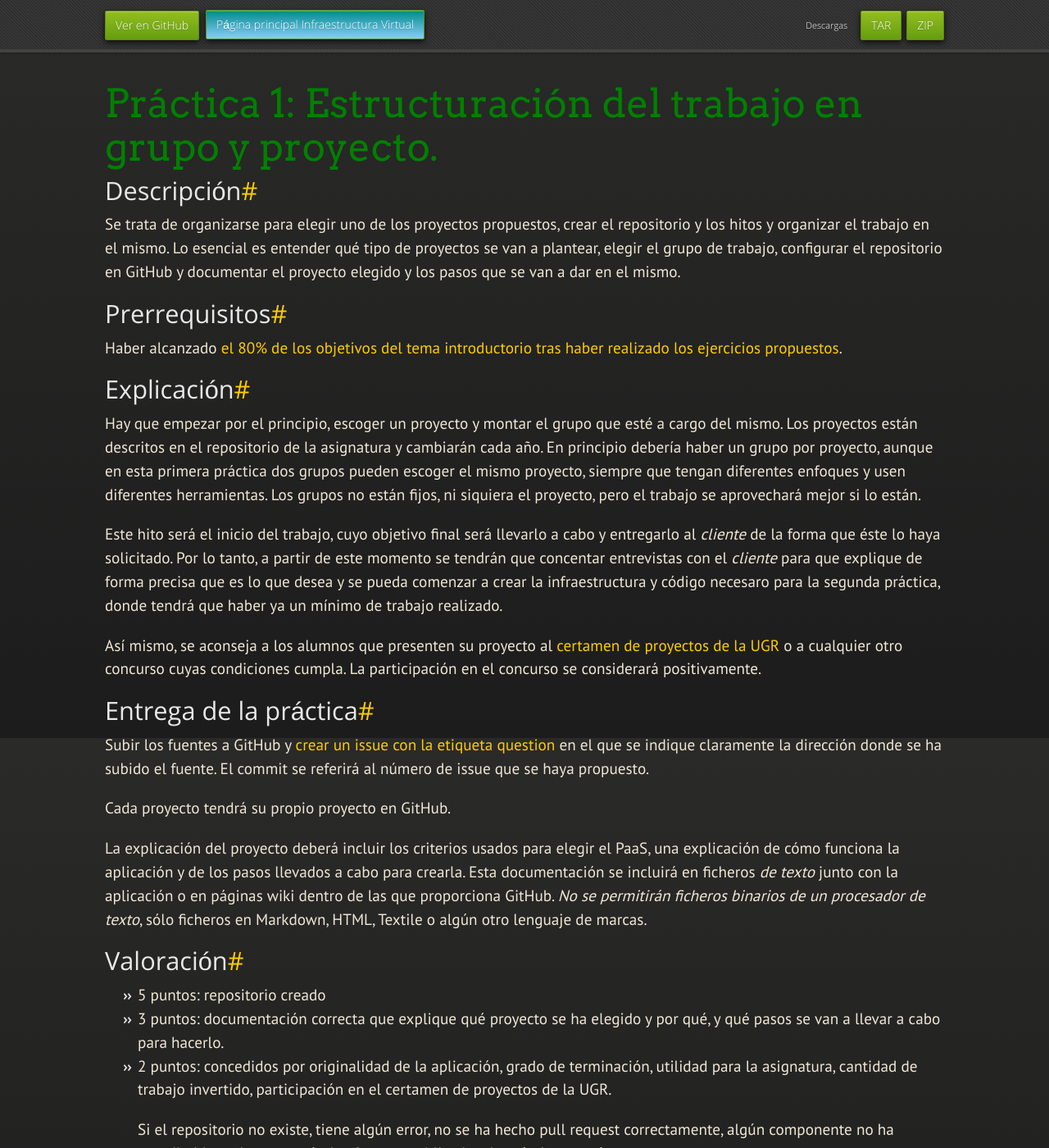
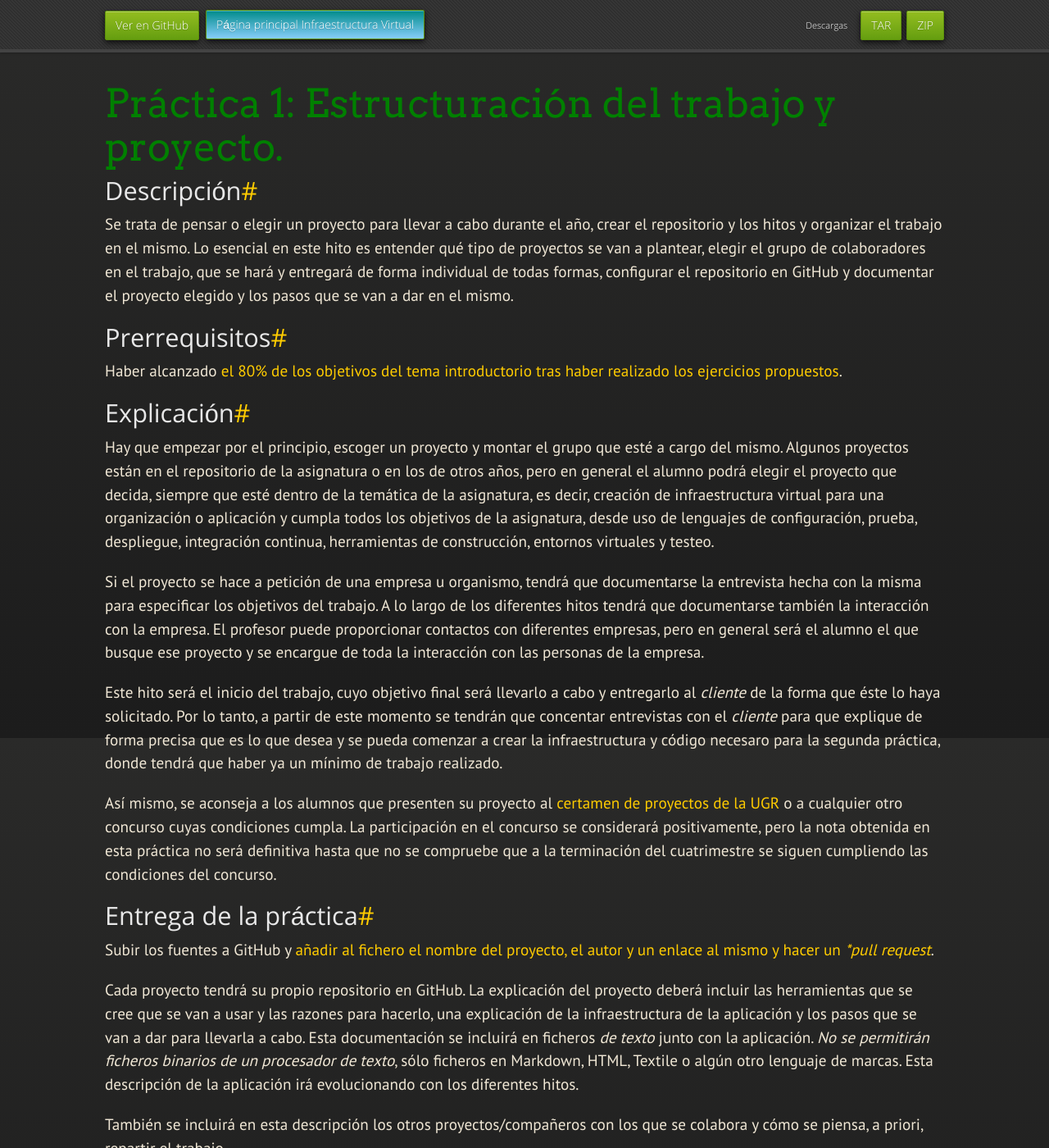
Before and after one commit to JJ/IV, a Jekyll site: the page built from documentos/practicas/1.Infraestructura.md, in a window 1280 px wide and 1400 px high. Shown: the whole window at 82% size. Built offline with Jekyll 4.4.1, drawn with Linux system fonts in a browser that asks for light colours; nearby versions of some CDN libraries; some web fonts are replaced; some of the changed text lies outside the part shown.

Commit message:
Sync documentos/practicas/1.Infraestructura.md de master a gh-pages

```diff
--- a/documentos/practicas/1.Infraestructura.md
+++ b/documentos/practicas/1.Infraestructura.md
@@ -1,15 +1,21 @@
 ---
 layout: index
 
+
 ---
-
-Práctica 1: Estructuración del trabajo en grupo y proyecto.
+Práctica 1: Estructuración del trabajo y proyecto.
 =====================================
 
 Descripción
 -----------------
 
-Se trata de organizarse para elegir uno de los proyectos propuestos, crear el repositorio y los hitos y organizar el trabajo en el mismo. Lo esencial es entender qué tipo de proyectos se van a plantear, elegir el grupo de trabajo, configurar el repositorio en GitHub y documentar el proyecto elegido y los pasos que se van a dar en el mismo.
+Se trata de pensar o elegir un proyecto para llevar a cabo durante el año,
+crear el repositorio y los hitos y organizar el trabajo en el
+mismo. Lo esencial en este hito es entender qué tipo de proyectos se van a
+plantear, elegir el grupo de colaboradores en el trabajo, que se hará y entregará de forma individual de todas formas, configurar
+el repositorio en
+GitHub y documentar el proyecto elegido y los pasos que se van a dar
+en el mismo.
 
 Prerrequisitos
 --------------------
@@ -20,37 +26,75 @@ Haber alcanzado
 Explicación
 ----------------
 
-Hay que empezar por el principio, escoger un proyecto y montar el grupo que esté a cargo del mismo. Los proyectos están descritos en el repositorio de la asignatura y cambiarán cada año. En principio debería haber un grupo por proyecto, aunque en esta primera práctica dos grupos pueden escoger el mismo proyecto, siempre que tengan diferentes enfoques y usen diferentes herramientas. Los grupos no están fijos, ni siquiera el proyecto, pero el trabajo se aprovechará mejor si lo están.
+Hay que empezar por el principio, escoger un proyecto y montar el
+grupo que esté a cargo del mismo. Algunos proyectos están en el
+repositorio de la asignatura o en los de otros años, pero en general
+el alumno podrá elegir el proyecto que decida, siempre que esté dentro
+de la temática de la asignatura, es decir, creación de infraestructura
+virtual para una organización o aplicación y cumpla todos los
+objetivos de la asignatura, desde uso de lenguajes de configuración,
+prueba, despliegue, integración continua, herramientas de
+construcción, entornos virtuales y testeo.
 
-Este hito será el inicio del trabajo, cuyo objetivo final será llevarlo a cabo y entregarlo al *cliente* de la forma que éste lo haya solicitado. Por lo tanto, a partir de este momento se tendrán que concentar entrevistas con el *cliente* para que explique de forma precisa que es lo que desea y se pueda comenzar a crear la infraestructura y código necesaro para la segunda práctica, donde tendrá que haber ya un mínimo de trabajo realizado.
+Si el proyecto se hace a petición de una empresa u organismo, tendrá
+que documentarse la entrevista hecha con la misma para especificar los
+objetivos del trabajo. A lo largo de los diferentes hitos tendrá que
+documentarse también la interacción con la empresa. El profesor puede
+proporcionar contactos con diferentes empresas, pero en general será
+el alumno el que busque ese proyecto y se encargue de toda la
+interacción con las personas de la empresa.
 
-Así mismo, se aconseja a los alumnos que presenten su proyecto al [certamen de proyectos de la UGR](http://osl.ugr.es) o a cualquier otro concurso cuyas condiciones cumpla. La participación en el concurso se considerará positivamente.
+Este hito será el inicio del trabajo, cuyo objetivo final será
+llevarlo a cabo y entregarlo al *cliente* de la forma que éste lo haya
+solicitado. Por lo tanto, a partir de este momento se tendrán que
+concentar entrevistas con el *cliente* para que explique de forma
+precisa que es lo que desea y se pueda comenzar a crear la
+infraestructura y código necesaro para la segunda práctica, donde
+tendrá que haber ya un mínimo de trabajo realizado.
 
+Así mismo, se aconseja a los alumnos que presenten su proyecto al
+[certamen de proyectos de la UGR](http://osl.ugr.es) o a cualquier
+otro concurso cuyas condiciones cumpla. La participación en el
+concurso se considerará positivamente, pero la nota obtenida en esta
+práctica no será definitiva hasta que no se compruebe que a la
+terminación del cuatrimestre se siguen cumpliendo las condiciones del
+concurso.
 
 Entrega de la práctica
 --------------------------------
 
 Subir los fuentes a GitHub y
-[crear un issue con la etiqueta question](https://github.com/JJ/GII-2014/practicas/1) en el
-que se indique claramente la dirección donde se ha subido el fuente. El commit se referirá al número de issue que se haya propuesto.
+[añadir al fichero el nombre del proyecto, el autor y un enlace al mismo y hacer un **pull request*](https://github.com/JJ/IV-2015-16/practicas/1).
 
-Cada proyecto tendrá su propio proyecto en GitHub.
+Cada proyecto tendrá su propio repositorio en GitHub. La explicación
+del proyecto deberá incluir las herramientas que se cree que se van a
+usar y las razones para hacerlo, una explicación de la infraestructura
+de la aplicación y los pasos que se van a dar para llevarla a cabo. Esta documentación se incluirá
+en ficheros *de texto* junto con la aplicación. *No se permitirán ficheros
+binarios de un procesador de texto*, sólo ficheros en Markdown, HTML,
+Textile o algún otro lenguaje de marcas. Esta descripción de la
+aplicación irá evolucionando con los diferentes hitos.
 
-La explicación del proyecto deberá incluir los criterios usados para
-elegir el PaaS, una explicación de cómo funciona la aplicación y de
-los pasos llevados a cabo para crearla. Esta documentación se incluirá
-en ficheros *de texto* junto con la aplicación o en páginas wiki
-dentro de las que proporciona GitHub. *No se permitirán ficheros
-binarios de un procesador de texto*, sólo ficheros en Markdown, HTML,
-Textile o algún otro lenguaje de marcas.
+También se incluirá en esta descripción los otros proyectos/compañeros
+con los que se colabora y cómo se piensa, a priori, repartir el trabajo.
 
 Valoración
 --------------
 
-* 5 puntos: repositorio creado
-* 3 puntos: documentación correcta que explique qué proyecto se ha elegido y por qué, y qué pasos se van a llevar a cabo para hacerlo.
-* 2 puntos: concedidos por originalidad de la aplicación, grado de
-  terminación, utilidad para la asignatura, cantidad de trabajo invertido, participación en el certamen de proyectos de la UGR.
+* 3 puntos: Repositorio creado
+* 5 puntos: Documentación correcta que explique qué proyecto se ha
+  elegido y por qué, y qué pasos se van a llevar a cabo para
+  hacerlo. Esta descripción debe mostrar claramente que se ha
+  comprendido el objetivo de la asignatura y que el proyecto
+  corresponde a este objetivo. En caso contrario, se recibirán 0
+  puntos en este apartado.
+* 2 puntos: concedidos por originalidad de la aplicación, muestras de
+  algún avance en la realización de la misma, grado de
+  terminación, utilidad para la asignatura, cantidad de trabajo
+  invertido, participación en el certamen de proyectos de la UGR
+  organizado por la OSL.
 
-  Si el repositorio no existe, tiene algún error, no se ha hecho pull request correctamente, algún componente no ha contribuido nada o no están los fuentes publicados, *la
-  práctica estará suspensa*.
+  Si el repositorio no existe, no tiene la licencia de software libre
+  correcta, tiene algún error, no se ha hecho pull request
+  correctamente o no están los fuentes publicados, *la práctica estará
+  suspensa*.
```
